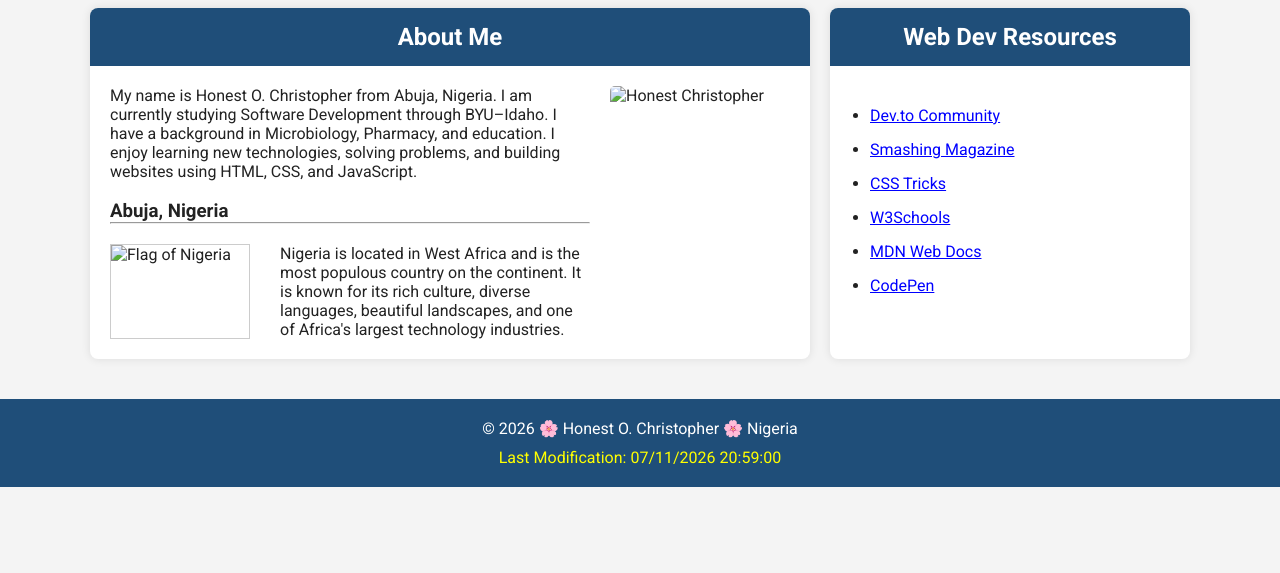
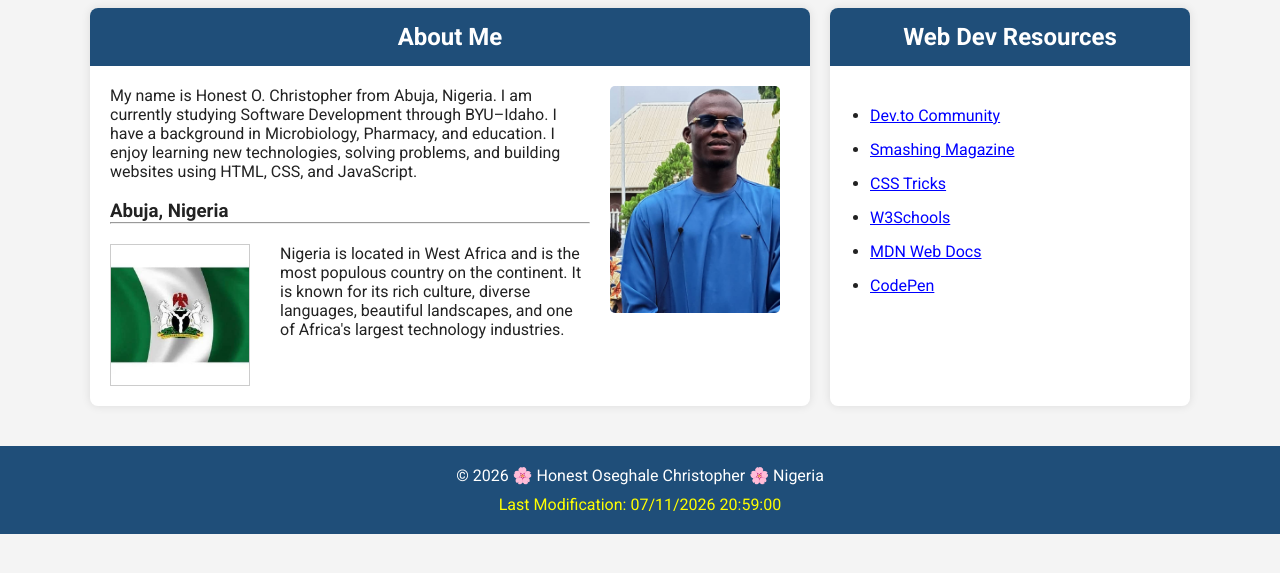
Before and after one commit to chrishonest/wdd131, a plain HTML site: page index.html in a window 1280 px wide. Shown: the part 219-792 px from the top of the page. Drawn offline with Linux system fonts and the light colour scheme.

Commit message:
update for push

```diff
--- a/index.html
+++ b/index.html
@@ -1,12 +1,14 @@
 <!DOCTYPE html>
 <html lang="en">
+
 <head>
     <meta charset="UTF-8">
     <meta name="viewport" content="width=device-width, initial-scale=1.0">
 
     <title>WDD 131 – Dynamic Web Fundamentals – Honest O. Christopher</title>
 
-    <meta name="description" content="WDD 131 – Dynamic Web Fundamentals, Honest O. Christopher, HTML, CSS, JavaScript, BYU-Idaho, Software Development.">
+    <meta name="description"
+        content="WDD 131 – Dynamic Web Fundamentals, Honest O. Christopher, HTML, CSS, JavaScript, BYU-Idaho, Software Development.">
 
     <meta name="author" content="Honest O. Christopher">
 
@@ -14,7 +16,9 @@
     <link rel="preconnect" href="https://fonts.googleapis.com">
     <link rel="preconnect" href="https://fonts.gstatic.com" crossorigin>
 
-    <link href="https://fonts.googleapis.com/css2?family=Roboto:wght@400;500;700&family=Montserrat:wght@600;700&display=swap" rel="stylesheet">
+    <link
+        href="https://fonts.googleapis.com/css2?family=Roboto:wght@400;500;700&family=Montserrat:wght@600;700&display=swap"
+        rel="stylesheet">
 
     <link rel="stylesheet" href="styles/base.css">
 
@@ -35,7 +39,8 @@
 
             <a href="https://byupw.instructure.com/" target="_blank">Canvas</a>
 
-        <a href="https://www.churchofjesuschrist.org/study/scriptures/bofm/1-ne/3?lang=eng&id=p7#p7" target="_blank">
+            <a href="https://www.churchofjesuschrist.org/study/scriptures/bofm/1-ne/3?lang=eng&id=p7#p7"
+                target="_blank">
                 Scripture
             </a>
 
@@ -73,7 +78,7 @@ and building websites using HTML, CSS, and JavaScript.
 
                         <div class="country">
 
-<img src="images/nigeria-flag.png" alt="Flag of Nigeria">
+                            <img src="images/nigeria_flag.jpeg" alt="Flag of Nigeria">
 
                             <p>
                                 Nigeria is located in West Africa and is the most populous country on the
@@ -85,7 +90,7 @@ landscapes, and one of Africa's largest technology industries.
 
                     </div>
 
-<img class="profile" src="images/profile.jpg" alt="Honest Christopher">
+                    <img class="profile" src="images/profile.jpeg" alt="Honest Christopher">
 
                 </div>
 
@@ -122,7 +127,7 @@ landscapes, and one of Africa's largest technology industries.
         <p>
             &copy;
             <span id="currentyear"></span>
-🌸 Honest O. Christopher 🌸 Nigeria
+            🌸 Honest Oseghale Christopher 🌸 Nigeria
         </p>
 
         <p id="lastModified"></p>
@@ -130,4 +135,5 @@ landscapes, and one of Africa's largest technology industries.
     </footer>
 
 </body>
+
 </html>
```
Also changed, not shown: images/nigeria_flag.jpeg (added), images/profile.jpeg (added). Lines whose indentation alone changed are shown as unchanged.
